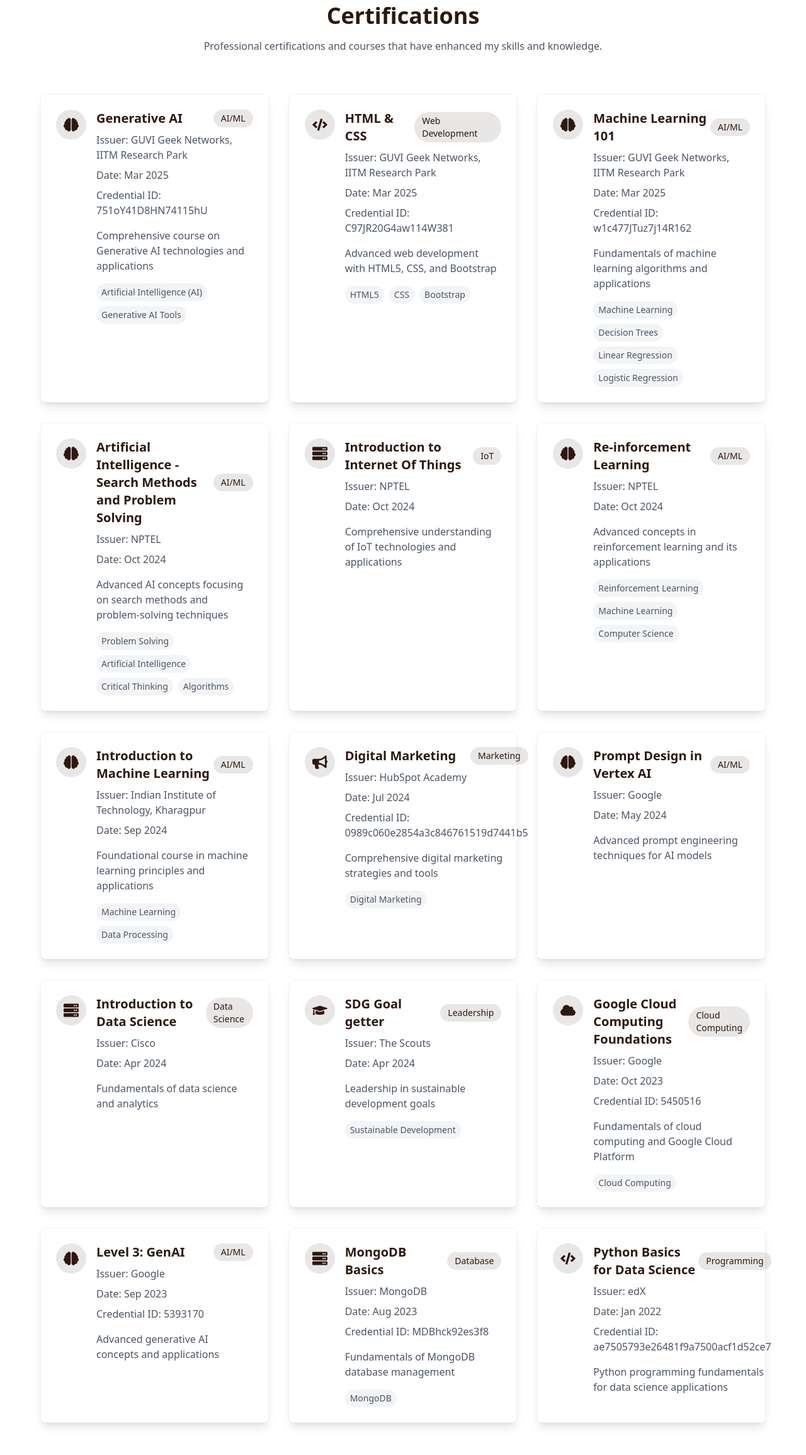
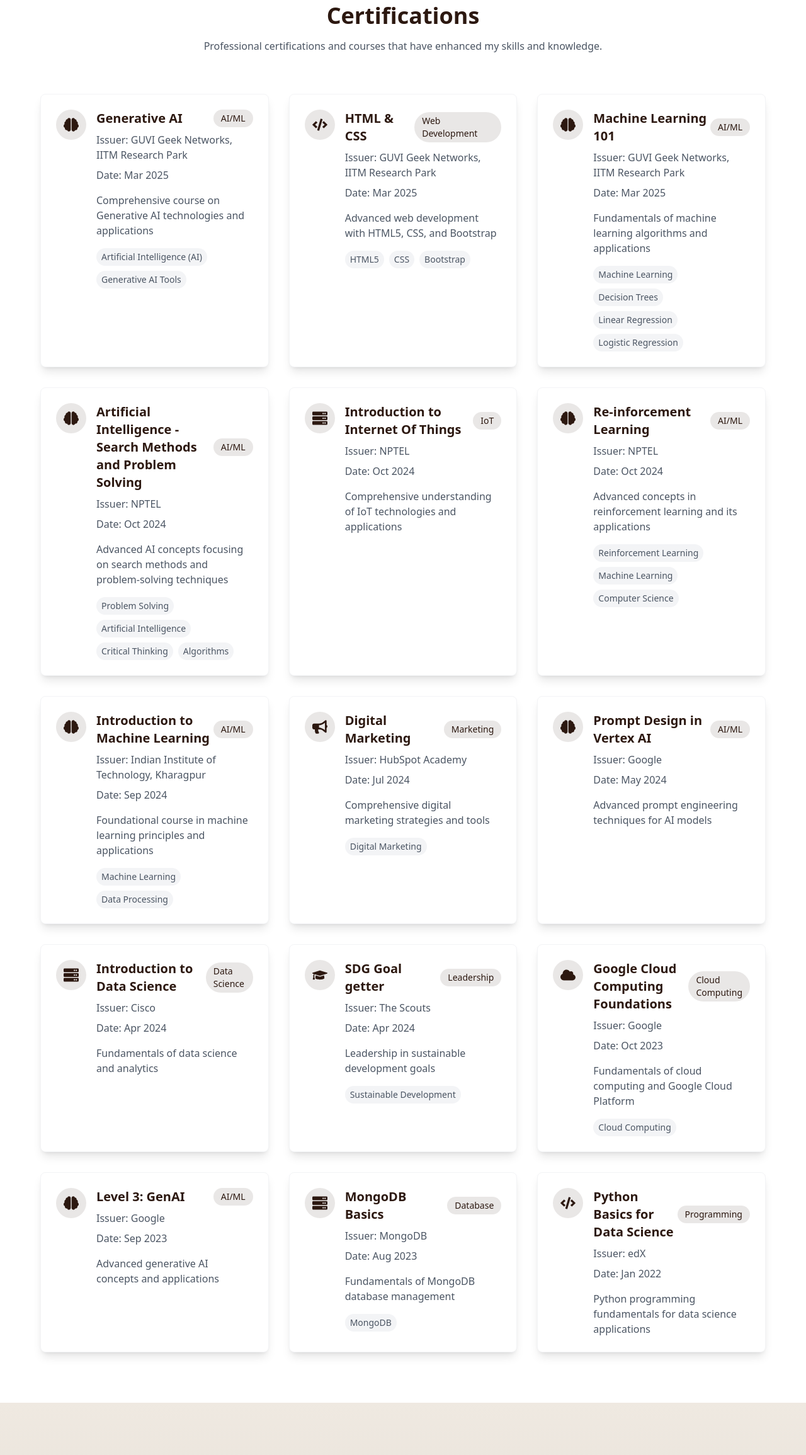
Before and after one commit to Ex-Rockstar/portfolio, a React (Vite) app: page / in a window 1280 px wide. Shown: the part 7733-10043 px from the top of the page at 63% size. Built offline with nearby package versions, Linux system fonts and the light colour scheme.

Commit message:
removed creds

```diff
--- a/src/components/Certificates/Certificates.jsx
+++ b/src/components/Certificates/Certificates.jsx
@@ -8,7 +8,7 @@
       title: "Generative AI",
       issuer: "GUVI Geek Networks, IITM Research Park",
       date: "Mar 2025",
-      credentialId: "751oY41D8HN74115hU",
+
       description: "Comprehensive course on Generative AI technologies and applications",
       icon: <FaBrain className="w-6 h-6" />,
       category: "AI/ML",
@@ -18,7 +18,7 @@
       title: "HTML & CSS",
       issuer: "GUVI Geek Networks, IITM Research Park",
       date: "Mar 2025",
-      credentialId: "C97JR20G4aw114W381",
+
       description: "Advanced web development with HTML5, CSS, and Bootstrap",
       icon: <FaCode className="w-6 h-6" />,
       category: "Web Development",
@@ -28,7 +28,7 @@
       title: "Machine Learning 101",
       issuer: "GUVI Geek Networks, IITM Research Park",
       date: "Mar 2025",
-      credentialId: "w1c477JTuz7j14R162",
+
       description: "Fundamentals of machine learning algorithms and applications",
       icon: <FaBrain className="w-6 h-6" />,
       category: "AI/ML",
@@ -73,7 +73,7 @@
       title: "Digital Marketing",
       issuer: "HubSpot Academy",
       date: "Jul 2024",
-      credentialId: "0989c060e2854a3c846761519d7441b5",
+
       description: "Comprehensive digital marketing strategies and tools",
       icon: <FaBullhorn className="w-6 h-6" />,
       category: "Marketing",
@@ -109,7 +109,7 @@
       title: "Google Cloud Computing Foundations",
       issuer: "Google",
       date: "Oct 2023",
-      credentialId: "5450516",
+
       description: "Fundamentals of cloud computing and Google Cloud Platform",
       icon: <FaCloud className="w-6 h-6" />,
       category: "Cloud Computing",
@@ -119,7 +119,7 @@
       title: "Level 3: GenAI",
       issuer: "Google",
       date: "Sep 2023",
-      credentialId: "5393170",
+
       description: "Advanced generative AI concepts and applications",
       icon: <FaBrain className="w-6 h-6" />,
       category: "AI/ML"
@@ -128,7 +128,7 @@
       title: "MongoDB Basics",
       issuer: "MongoDB",
       date: "Aug 2023",
-      credentialId: "MDBhck92es3f8",
+
       description: "Fundamentals of MongoDB database management",
       icon: <FaServer className="w-6 h-6" />,
       category: "Database",
@@ -138,7 +138,7 @@
       title: "Python Basics for Data Science",
       issuer: "edX",
       date: "Jan 2022",
-      credentialId: "ae7505793e26481f9a7500acf1d52ce7",
+
       description: "Python programming fundamentals for data science applications",
       icon: <FaCode className="w-6 h-6" />,
       category: "Programming"
```
